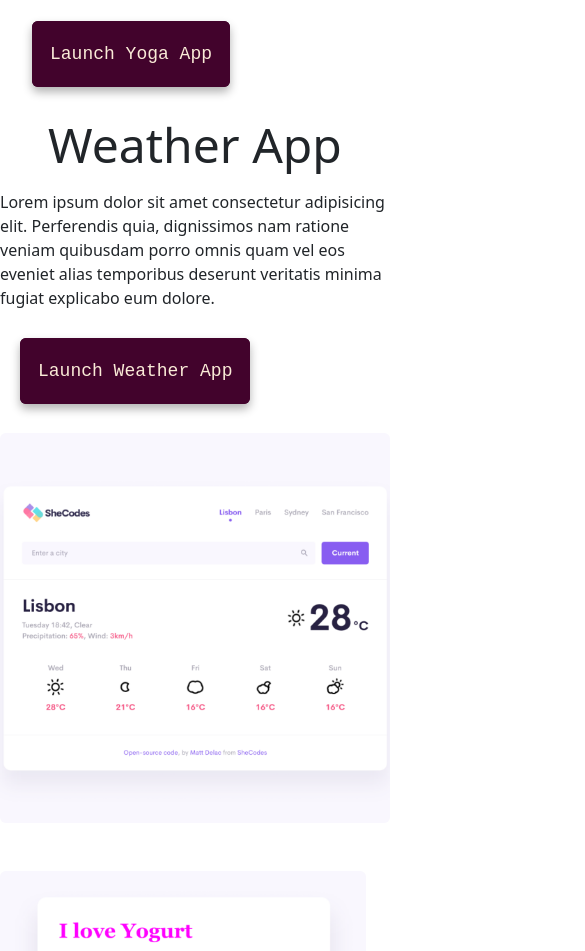
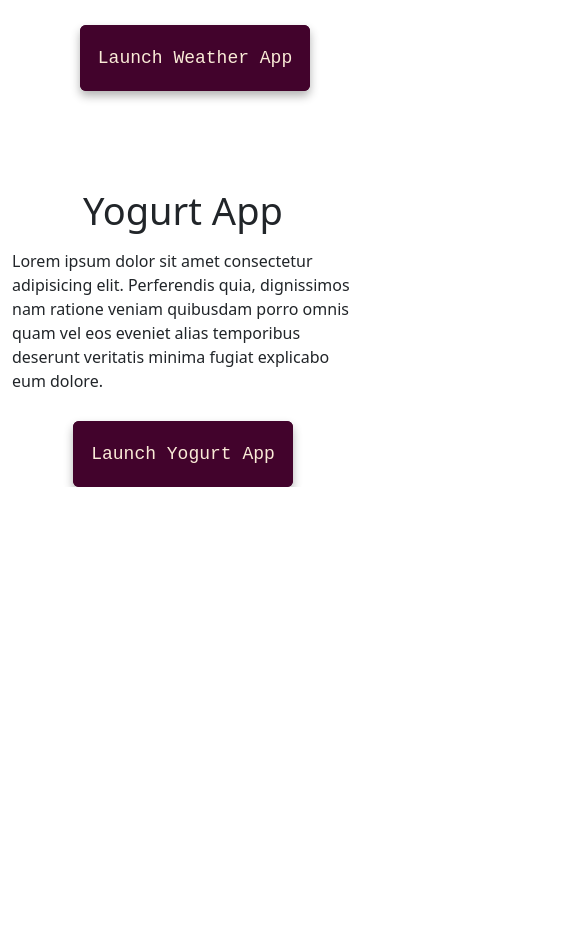
Before and after one commit to Olena-Shkarovetska/AboutMeProject, a plain HTML site: page index.html in a window 390 px wide. Shown: the part 1049-2000 px from the top of the page, 585 px wide, since content can reach past the window. After the commit the page ends 1536 px from the top, so only its background shows below. Drawn offline with nearby package versions, Linux system fonts and the light colour scheme.

Commit message:
Made SEO-friendly

```diff
--- a/index.html
+++ b/index.html
@@ -4,7 +4,8 @@
     <meta charset="UTF-8" />
     <meta name="viewport" content="width=device-width, initial-scale=1.0" />
     <meta http-equiv="X-UA-Compatible" content="ie=edge" />
-    <title>Olena Shkarovetska</title>
+    <meta name="description" content="Olena Shkarovetska, Front-end developer, 188 satisfied customers ">
+    <title>Front-end developer | Olena Shkarovetska</title>
     <link
       href="https://cdn.jsdelivr.net/npm/bootstrap@5.2.2/dist/css/bootstrap.min.css"
       rel="stylesheet"
@@ -45,7 +46,7 @@
       </div>
     </nav>
 
-    <h2>👋 Hi I am</h2>
+    <h2>👋 Hi, I am</h2>
     <h1>Olena Shkarovetska</h1>
     <h3>🇺🇦 Front-end developer, based in Europe</h3>
     <div class="navigation-links">
@@ -55,11 +56,11 @@
 
     <div class="container">
       <div class="row">
-        <div class="col-md-6">
-          <img src="images/yoga.png" alt=" " class="img-fluid rounded" />
+        <div class="col-sm-6">
+          <img src="images/yoga.png" alt="yoga" class="img-fluid rounded d-none d-sm-block" />
         </div>
 
-        <div class="col-md-6">
+        <div class="col-sm-6">
           <h2 class="mb-3">Yoga App</h2>
           <p>
             Lorem ipsum dolor sit amet consectetur adipisicing elit. Perferendis
@@ -68,15 +69,15 @@
             explicabo eum dolore. Launch Yoga App
           </p>
 
-          <div class="mt-5">
-            <a href="#" class="primary-link">Launch Yoga App</a>
+          <div class="mt-5 primary-link-mobile">
+            <a href="#" class="primary-link" title="yoga-project">Launch Yoga App</a>
           </div>
         </div>
       </div>
-    </div>
+
 
     <div class="row mt-5">
-      <div class="col-md-6">
+      <div class="col-sm-6">
         <h2 class="mb-3">Weather App</h2>
         <p>
           Lorem ipsum dolor sit amet consectetur adipisicing elit. Perferendis
@@ -84,21 +85,21 @@
           eos eveniet alias temporibus deserunt veritatis minima fugiat
           explicabo eum dolore.
         </p>
-        <div class="mb-5 mt-5">
-          <a href="#" class="primary-link">Launch Weather App</a>
+        <div class="mt-5 primary-link-mobile">
+          <a href="#" class="primary-link" title="weather-project">Launch Weather App</a>
         </div>
       </div>
 
-      <div class="col-md-6">
-        <img src="images/weather.png" alt=" " class="img-fluid rounded" />
+      <div class="col-sm-6">
+        <img src="images/weather.png" alt="weather-project" class="img-fluid rounded d-none d-sm-block" />
       </div>
 
       <div class="row mt-5">
-        <div class="col-md-6">
-          <img src="images/yogurt.png" alt=" " class="img-fluid rounded" />
+        <div class="col-sm-6">
+          <img src="images/yogurt.png" alt="yogurt-project" class="img-fluid rounded d-none d-sm-block" />
         </div>
 
-        <div class="col-md-6">
+        <div class="col-sm-6">
           <h2 class="mb-3">Yogurt App</h2>
           <p>
             Lorem ipsum dolor sit amet consectetur adipisicing elit. Perferendis
@@ -106,8 +107,8 @@
             eos eveniet alias temporibus deserunt veritatis minima fugiat
             explicabo eum dolore.
           </p>
-          <div class="mb-5 mt-5">
-            <a href="#" class="primary-link">Launch Yogurt App</a>
+          <div class="mt-5 primary-link-mobile">
+            <a href="#" class="primary-link" title="yogurt-project">Launch Yogurt App</a>
           </div>
         </div>
       </div>
--- a/src/style.css
+++ b/src/style.css
@@ -4,8 +4,11 @@
   --box-shadow: 0 5px 10px rgba(0, 0, 0, 0.3);
 }
 
+
+
 body {
   margin: 0 auto;
+
 }
 
 h1,
@@ -17,6 +20,7 @@ h3 {
 h2 {
   display: block;
   font-size: 48px;
+  margin-top: 68px;
 }
 
 h1 {
@@ -121,3 +125,17 @@ h3 {
 .primary-link:hover {
   color: var(--secondary-color);
 }
+
+@media (max-width: 600px) {
+  h1 {
+     font-size: 48px;
+  }
+
+  h2 {
+    font-size: 38px;
+  }
+
+  .primary-link-mobile {
+    text-align: center;
+  }
+}
```
Also changed, not shown: about.html (+3 -2 lines).
